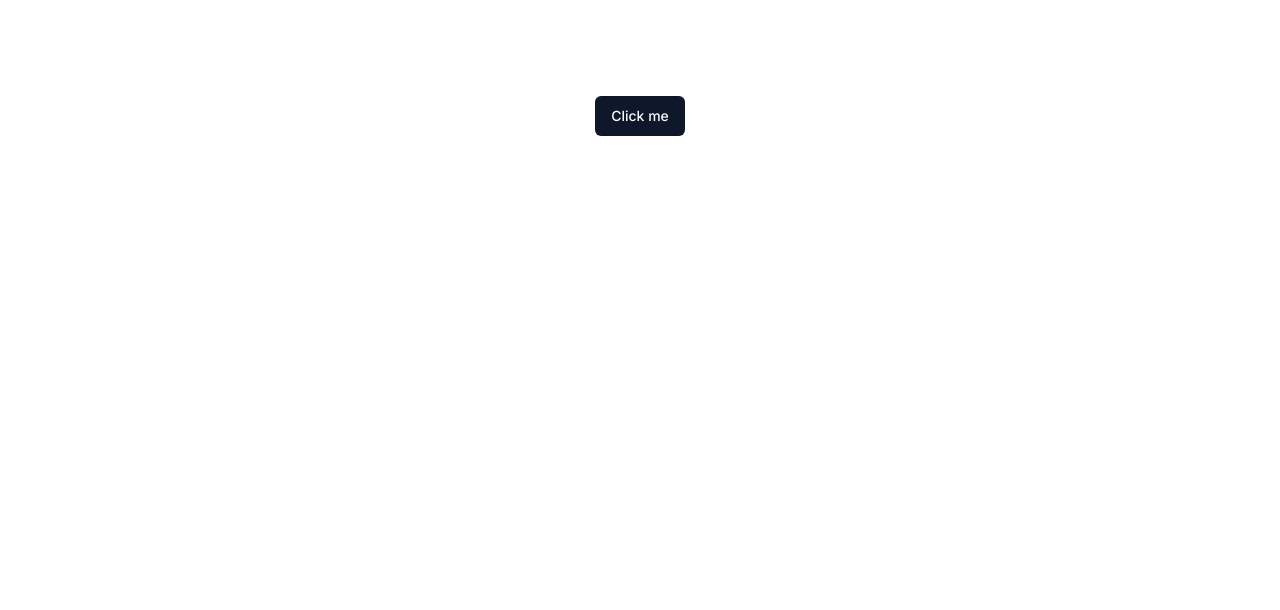
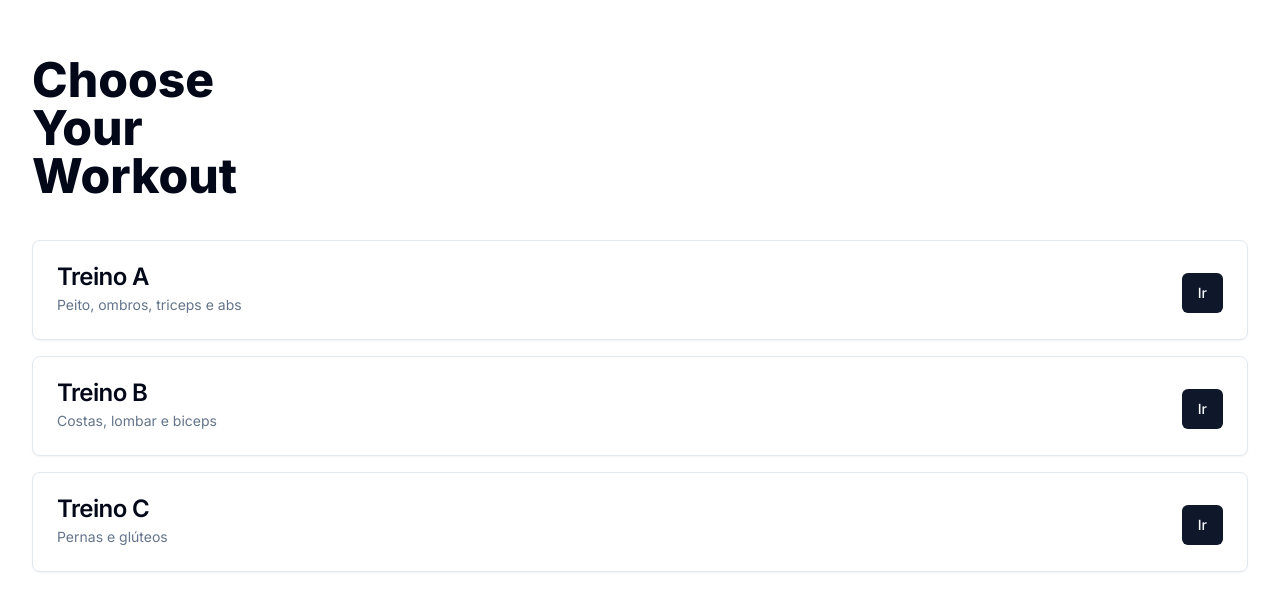
Before and after one commit to katsuragawaa/workout-react, a Next.js app: page / in a window 1280 px wide. Shown: the top 610 px of the page. Built offline with nearby package versions, Linux system fonts and the light colour scheme.

Commit message:
feat: add workout card component

```diff
--- a/app/page.tsx
+++ b/app/page.tsx
@@ -1,9 +1,28 @@
 import { Button } from "@/components/ui/button";
+import { Card, CardDescription, CardHeader, CardTitle } from "@/components/ui/card";
+import { WorkoutCard } from "@/components/workout-card";
 
 export default function Home() {
+  const workouts = [
+    { id: 1, title: "Treino A", description: "Peito, ombros, triceps e abs" },
+    { id: 2, title: "Treino B", description: "Costas, lombar e biceps" },
+    { id: 3, title: "Treino C", description: "Pernas e glúteos" },
+  ];
   return (
-    <main className="flex flex-col items-center justify-between p-24">
-      <Button>Click me</Button>
+    <main className="container flex flex-col">
+      <h1 className="pb-10 pt-14 text-5xl font-extrabold">
+        Choose
+        <br />
+        Your
+        <br />
+        Workout
+      </h1>
+
+      <section className="flex flex-col gap-4">
+        {workouts.map((workout) => (
+          <WorkoutCard key={workout.id} title={workout.title} description={workout.description} />
+        ))}
+      </section>
     </main>
   );
 }
--- /dev/null
+++ b/components/ui/card.tsx
@@ -0,0 +1,79 @@
+import * as React from "react"
+
+import { cn } from "@/lib/utils"
+
+const Card = React.forwardRef<
+  HTMLDivElement,
+  React.HTMLAttributes<HTMLDivElement>
+>(({ className, ...props }, ref) => (
+  <div
+    ref={ref}
+    className={cn(
+      "rounded-lg border bg-card text-card-foreground shadow-sm",
+      className
+    )}
+    {...props}
+  />
+))
+Card.displayName = "Card"
+
+const CardHeader = React.forwardRef<
+  HTMLDivElement,
+  React.HTMLAttributes<HTMLDivElement>
+>(({ className, ...props }, ref) => (
+  <div
+    ref={ref}
+    className={cn("flex flex-col space-y-1.5 p-6", className)}
+    {...props}
+  />
+))
+CardHeader.displayName = "CardHeader"
+
+const CardTitle = React.forwardRef<
+  HTMLParagraphElement,
+  React.HTMLAttributes<HTMLHeadingElement>
+>(({ className, ...props }, ref) => (
+  <h3
+    ref={ref}
+    className={cn(
+      "text-2xl font-semibold leading-none tracking-tight",
+      className
+    )}
+    {...props}
+  />
+))
+CardTitle.displayName = "CardTitle"
+
+const CardDescription = React.forwardRef<
+  HTMLParagraphElement,
+  React.HTMLAttributes<HTMLParagraphElement>
+>(({ className, ...props }, ref) => (
+  <p
+    ref={ref}
+    className={cn("text-sm text-muted-foreground", className)}
+    {...props}
+  />
+))
+CardDescription.displayName = "CardDescription"
+
+const CardContent = React.forwardRef<
+  HTMLDivElement,
+  React.HTMLAttributes<HTMLDivElement>
+>(({ className, ...props }, ref) => (
+  <div ref={ref} className={cn("p-6 pt-0", className)} {...props} />
+))
+CardContent.displayName = "CardContent"
+
+const CardFooter = React.forwardRef<
+  HTMLDivElement,
+  React.HTMLAttributes<HTMLDivElement>
+>(({ className, ...props }, ref) => (
+  <div
+    ref={ref}
+    className={cn("flex items-center p-6 pt-0", className)}
+    {...props}
+  />
+))
+CardFooter.displayName = "CardFooter"
+
+export { Card, CardHeader, CardFooter, CardTitle, CardDescription, CardContent }
--- /dev/null
+++ b/components/workout-card.tsx
@@ -0,0 +1,21 @@
+import { Button } from "./ui/button";
+import { Card, CardHeader, CardTitle, CardDescription } from "./ui/card";
+
+interface WorkoutCardProps {
+  title: string;
+  description: string;
+}
+
+export const WorkoutCard: React.FC<WorkoutCardProps> = ({ title, description }) => {
+  return (
+    <Card>
+      <CardHeader className="flex flex-row items-center justify-between">
+        <div className="space-y-1.5">
+          <CardTitle>{title}</CardTitle>
+          <CardDescription>{description}</CardDescription>
+        </div>
+        <Button>Ir</Button>
+      </CardHeader>
+    </Card>
+  );
+};
```
